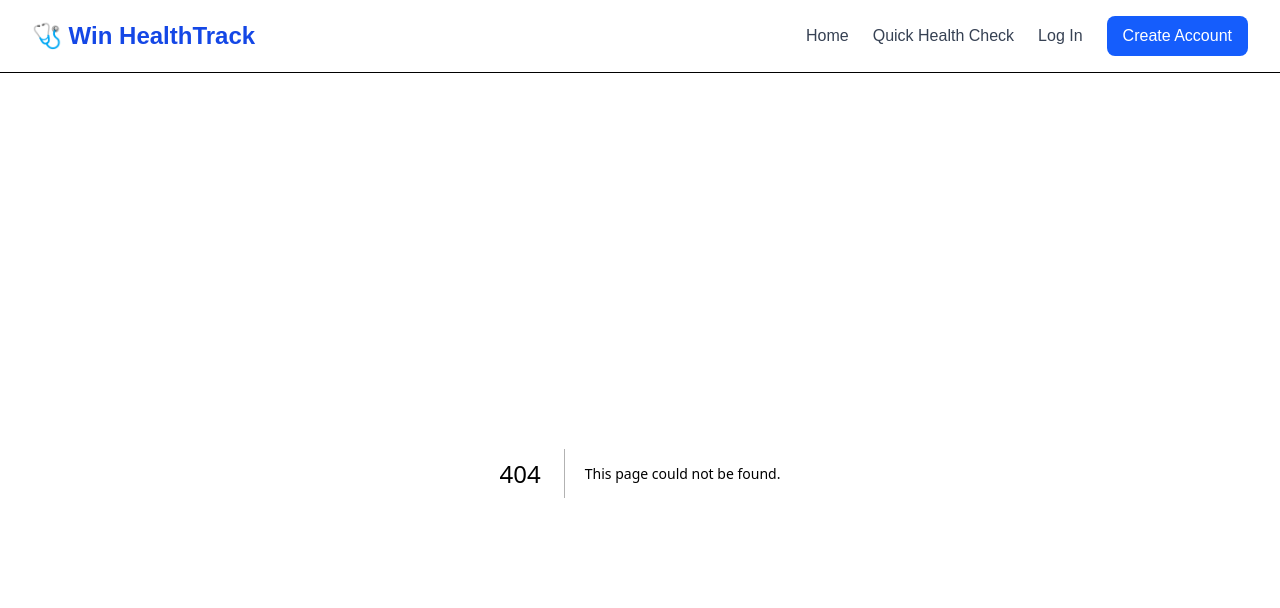
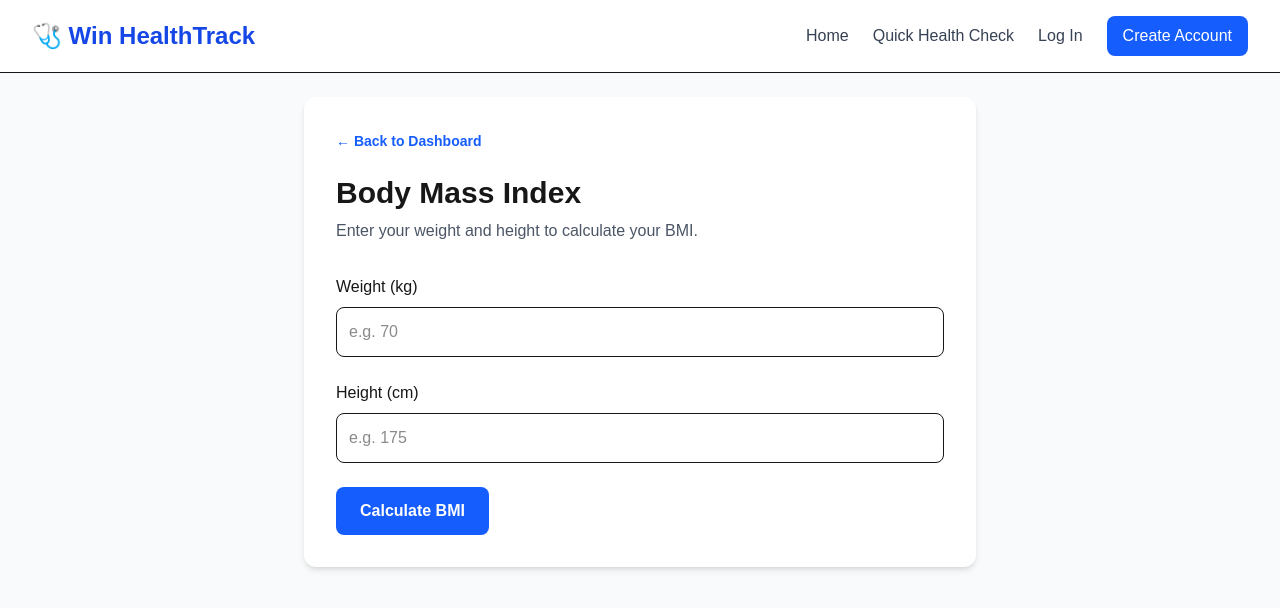
Before and after one commit to Godwin-Diya/win-healthtrack, a Next.js app: page /bmi in a window 1280 px wide. Before the commit this address had no page. Shown: the top 608 px of the page. Built offline with nearby package versions, Linux system fonts and the light colour scheme.

Commit message:
Add blood pressure and BMI tracking

```diff
--- /dev/null
+++ b/app/blood-pressure/page.tsx
@@ -0,0 +1,128 @@
+"use client";
+
+import { useState } from "react";
+import { useRouter } from "next/navigation";
+
+export default function BloodPressurePage() {
+    const router = useRouter();
+
+    const [systolic, setSystolic] = useState("");
+    const [diastolic, setDiastolic] = useState("");
+    const [message, setMessage] = useState("");
+
+    function handleSubmit(e: React.FormEvent<HTMLFormElement>) {
+    e.preventDefault();
+
+    if (!systolic || !diastolic) {
+        setMessage("Please enter both blood pressure values.");
+        return;
+    }
+
+    const savedUser = localStorage.getItem("currentUser");
+
+    if (!savedUser) {
+        router.replace("/login");
+        return;
+    }
+
+    const currentUser = JSON.parse(savedUser);
+
+    const newRecord = {
+        id: crypto.randomUUID(),
+        systolic,
+        diastolic,
+        date: new Date().toISOString(),
+    };
+
+    if (!currentUser.healthRecords) {
+        currentUser.healthRecords = [];
+    }
+
+    currentUser.healthRecords.push(newRecord);
+
+    localStorage.setItem(
+        "currentUser",
+        JSON.stringify(currentUser)
+    );
+
+    setSystolic("");
+    setDiastolic("");
+    setMessage("Blood pressure reading saved successfully.");
+    }
+
+    return (
+    <main className="min-h-screen bg-gray-50 p-6">
+        <div className="mx-auto max-w-2xl">
+        <div className="rounded-xl bg-white p-8 shadow-md">
+
+            <button
+            onClick={() => router.push("/dashboard")}
+            className="mb-6 text-sm font-semibold text-blue-600 hover:underline"
+            >
+            ← Back to Dashboard
+            </button>
+
+            <h1 className="text-3xl font-bold">
+            Blood Pressure
+            </h1>
+
+            <p className="mt-2 text-gray-600">
+            Record your blood pressure reading.
+            </p>
+
+            <form
+            onSubmit={handleSubmit}
+            className="mt-8"
+            >
+
+            <div>
+                <label className="mb-2 block font-medium">
+                Systolic (mmHg)
+                </label>
+
+                <input
+                type="number"
+                value={systolic}
+                onChange={(e) =>
+                    setSystolic(e.target.value)
+                }
+                className="w-full rounded-lg border p-3"
+                placeholder="e.g. 120"
+                />
+            </div>
+
+            <div className="mt-6">
+                <label className="mb-2 block font-medium">
+                Diastolic (mmHg)
+                </label>
+
+                <input
+                type="number"
+                value={diastolic}
+                onChange={(e) =>
+                    setDiastolic(e.target.value)
+                }
+                className="w-full rounded-lg border p-3"
+                placeholder="e.g. 80"
+                />
+            </div>
+
+            <button
+                type="submit"
+                className="mt-6 rounded-lg bg-blue-600 px-6 py-3 font-semibold text-white hover:bg-blue-700"
+            >
+                Save Reading
+            </button>
+
+            </form>
+
+            {message && (
+            <p className="mt-4 text-sm font-medium text-gray-700">
+                {message}
+            </p>
+            )}
+
+        </div>
+        </div>
+        </main>);
+}
--- /dev/null
+++ b/app/bmi/page.tsx
@@ -0,0 +1,136 @@
+"use client";
+
+import { useState } from "react";
+import { useRouter } from "next/navigation";
+
+export default function BMIPage() {
+    const router = useRouter();
+
+    const [weight, setWeight] = useState("");
+    const [height, setHeight] = useState("");
+    const [message, setMessage] = useState("");
+
+    function handleSubmit(e: React.FormEvent<HTMLFormElement>) {
+    e.preventDefault();
+
+    if (!weight || !height) {
+        setMessage("Please enter both weight and height.");
+        return;
+    }
+
+    const weightValue = Number(weight);
+    const heightValue = Number(height);
+
+    if (weightValue <= 0 || heightValue <= 0) {
+        setMessage("Please enter valid weight and height values.");
+        return;
+    }
+
+    const heightInMetres = heightValue / 100;
+    const bmi = weightValue / (heightInMetres * heightInMetres);
+
+    const savedUser = localStorage.getItem("currentUser");
+
+    if (!savedUser) {
+        router.replace("/login");
+        return;
+    }
+
+    const currentUser = JSON.parse(savedUser);
+
+    const newRecord = {
+        id: crypto.randomUUID(),
+        weight,
+        height,
+        bmi: bmi.toFixed(1),
+        date: new Date().toISOString(),
+    };
+
+    if (!currentUser.healthRecords) {
+        currentUser.healthRecords = [];
+    }
+
+    currentUser.healthRecords.push(newRecord);
+
+    localStorage.setItem(
+        "currentUser",
+        JSON.stringify(currentUser)
+    );
+
+    setMessage(`Your BMI is ${bmi.toFixed(1)}.`);
+    setWeight("");
+    setHeight("");
+    }
+
+    return (
+    <main className="min-h-screen bg-gray-50 p-6">
+        <div className="mx-auto max-w-2xl">
+        <div className="rounded-xl bg-white p-8 shadow-md">
+
+            <button
+            onClick={() => router.push("/dashboard")}
+            className="mb-6 text-sm font-semibold text-blue-600 hover:underline"
+            >
+            ← Back to Dashboard
+            </button>
+
+            <h1 className="text-3xl font-bold">
+            Body Mass Index
+            </h1>
+
+            <p className="mt-2 text-gray-600">
+            Enter your weight and height to calculate your BMI.
+            </p>
+
+            <form
+            onSubmit={handleSubmit}
+            className="mt-8"
+            >
+            <div>
+                <label className="mb-2 block font-medium">
+                Weight (kg)
+                </label>
+
+                <input
+                type="number"
+                step="0.1"
+                value={weight}
+                onChange={(e) => setWeight(e.target.value)}
+                className="w-full rounded-lg border p-3"
+                placeholder="e.g. 70"
+                />
+            </div>
+
+            <div className="mt-6">
+                <label className="mb-2 block font-medium">
+                Height (cm)
+                </label>
+
+                <input
+                type="number"
+                step="0.1"
+                value={height}
+                onChange={(e) => setHeight(e.target.value)}
+                className="w-full rounded-lg border p-3"
+                placeholder="e.g. 175"
+                />
+            </div>
+
+            <button
+                type="submit"
+                className="mt-6 rounded-lg bg-blue-600 px-6 py-3 font-semibold text-white hover:bg-blue-700"
+            >
+                Calculate BMI
+            </button>
+            </form>
+
+            {message && (
+            <p className="mt-6 rounded-lg bg-gray-50 p-4 font-semibold text-gray-700">
+                {message}
+            </p>
+            )}
+
+        </div>
+        </div>
+    </main>);
+}
```
